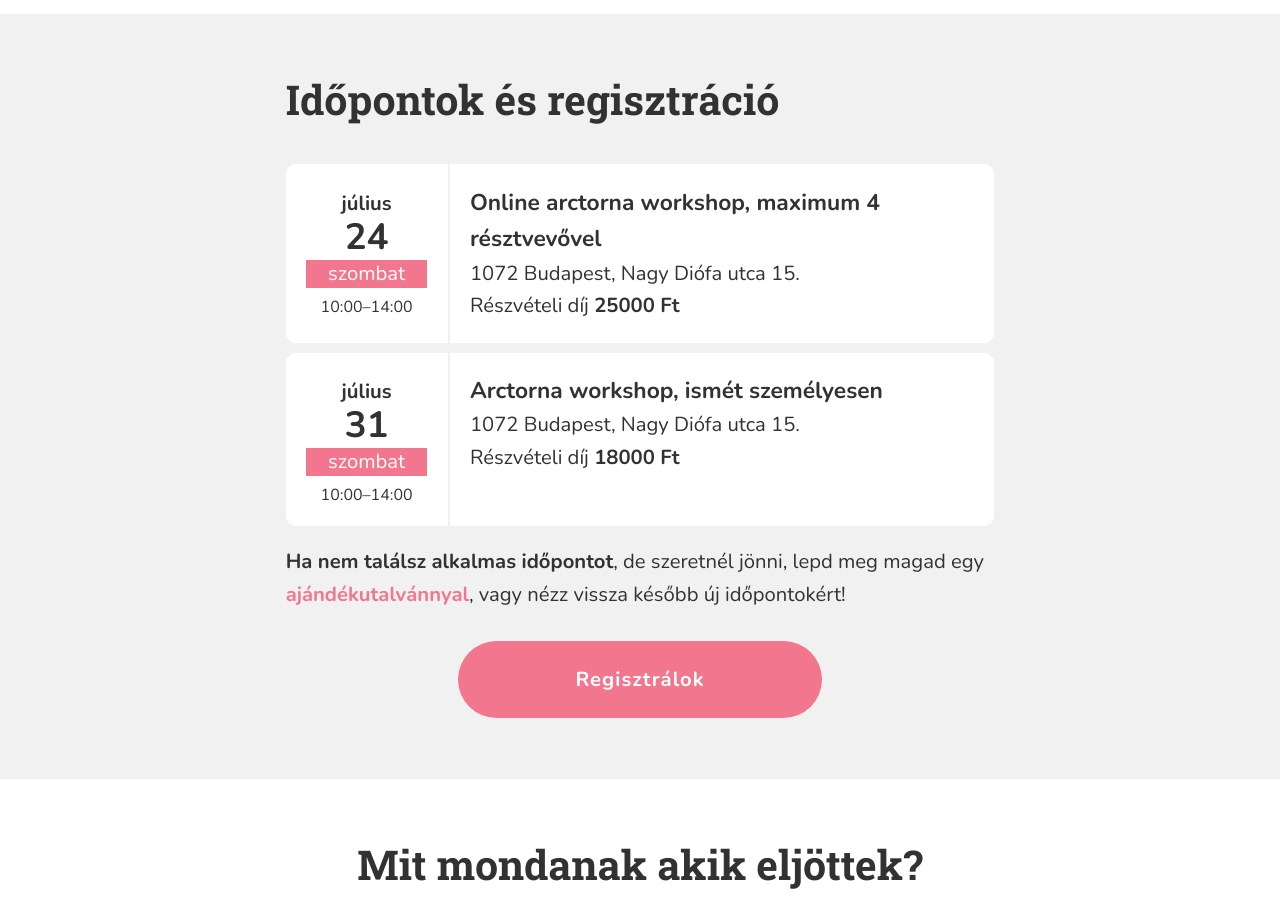
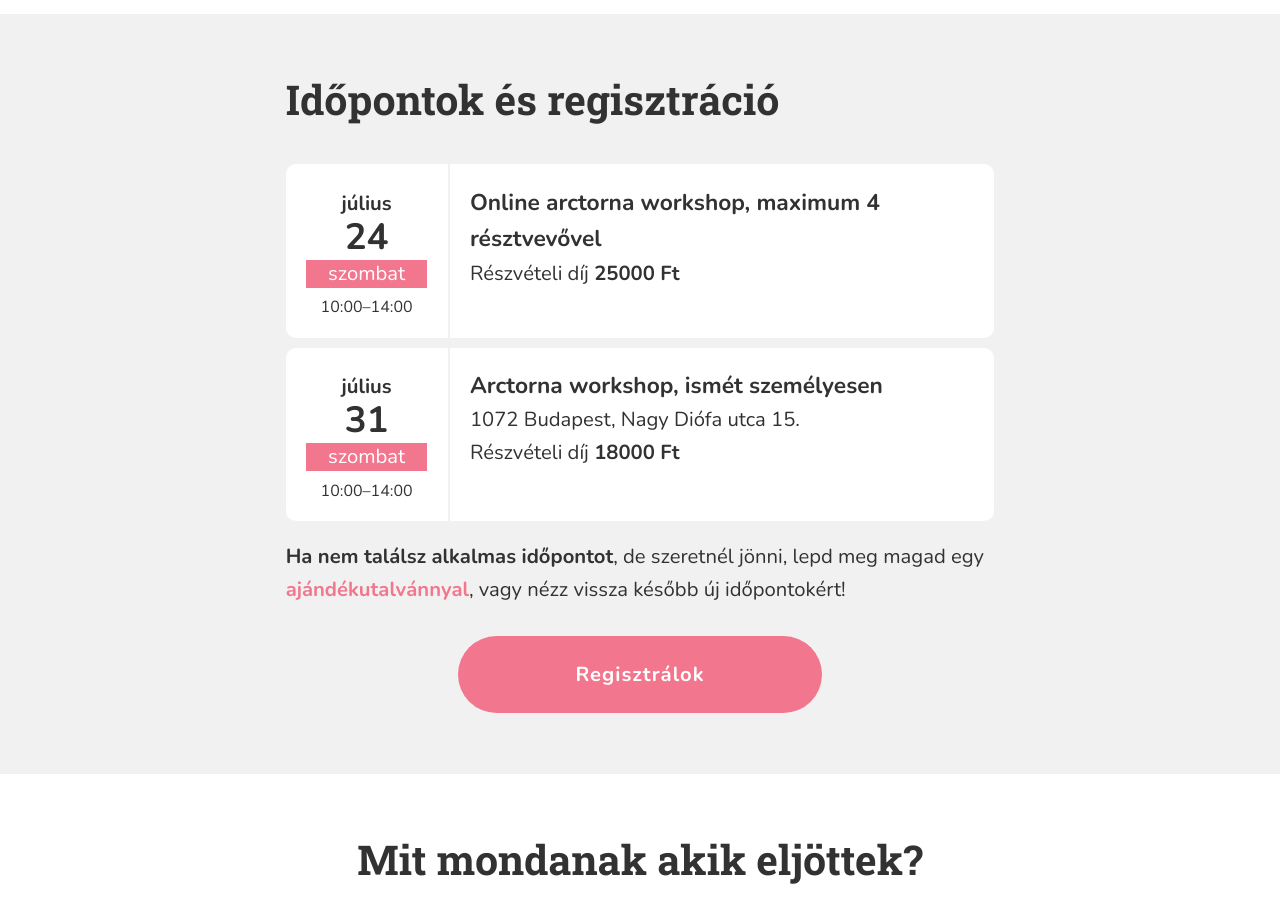
Before and after one commit to monikamudra/arctorna, a Jekyll site: the page built from workshop.md, in a window 1280 px wide and 900 px high, scrolled down 2199 px. Built offline with Jekyll 4.4.1, drawn with Linux system fonts in a browser that asks for light colours.

Commit message:
Update workshop events

```diff
--- a/_data/workshop.yaml
+++ b/_data/workshop.yaml
@@ -32,7 +32,6 @@ events:
     start: "10:00"
     end: "14:00"
     title: Online arctorna workshop, maximum 4 résztvevővel
-    address: 1072 Budapest, Nagy Diófa utca 15.
     price: 25000
     full: false
 
```
